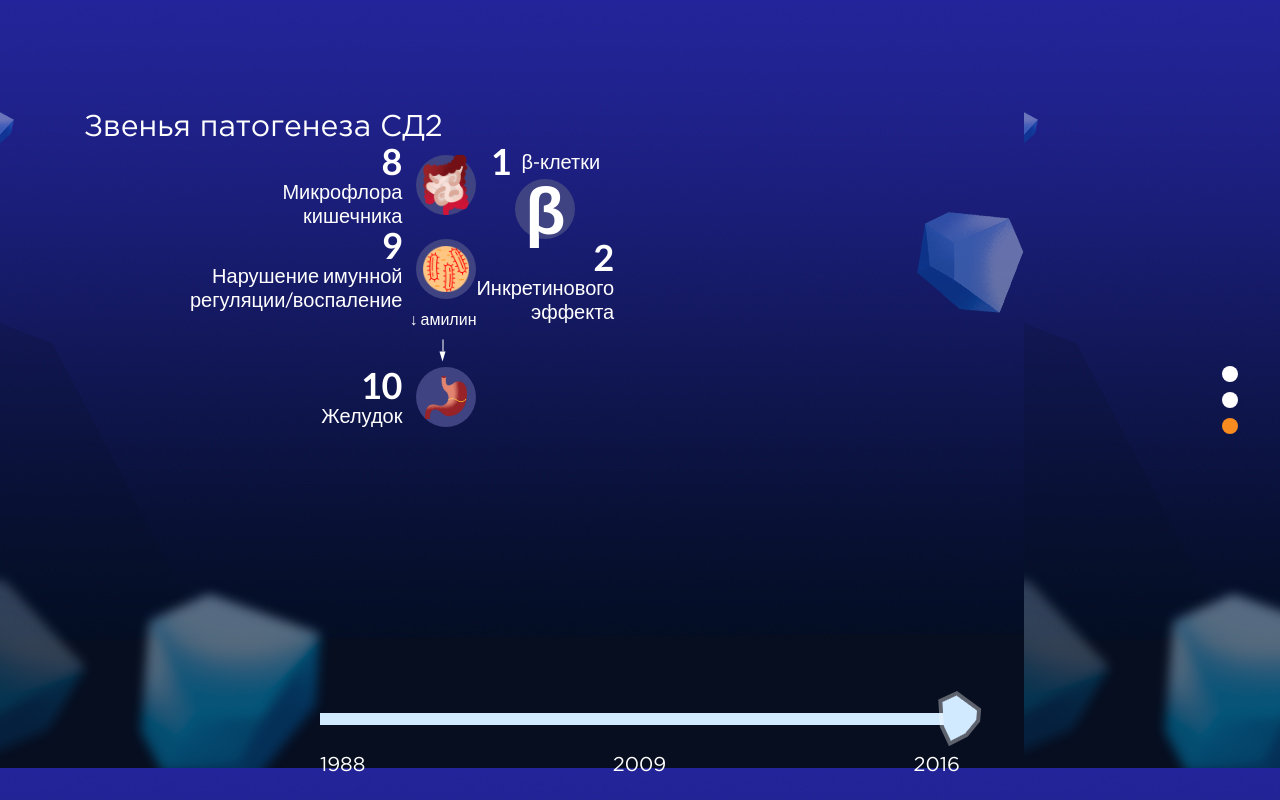
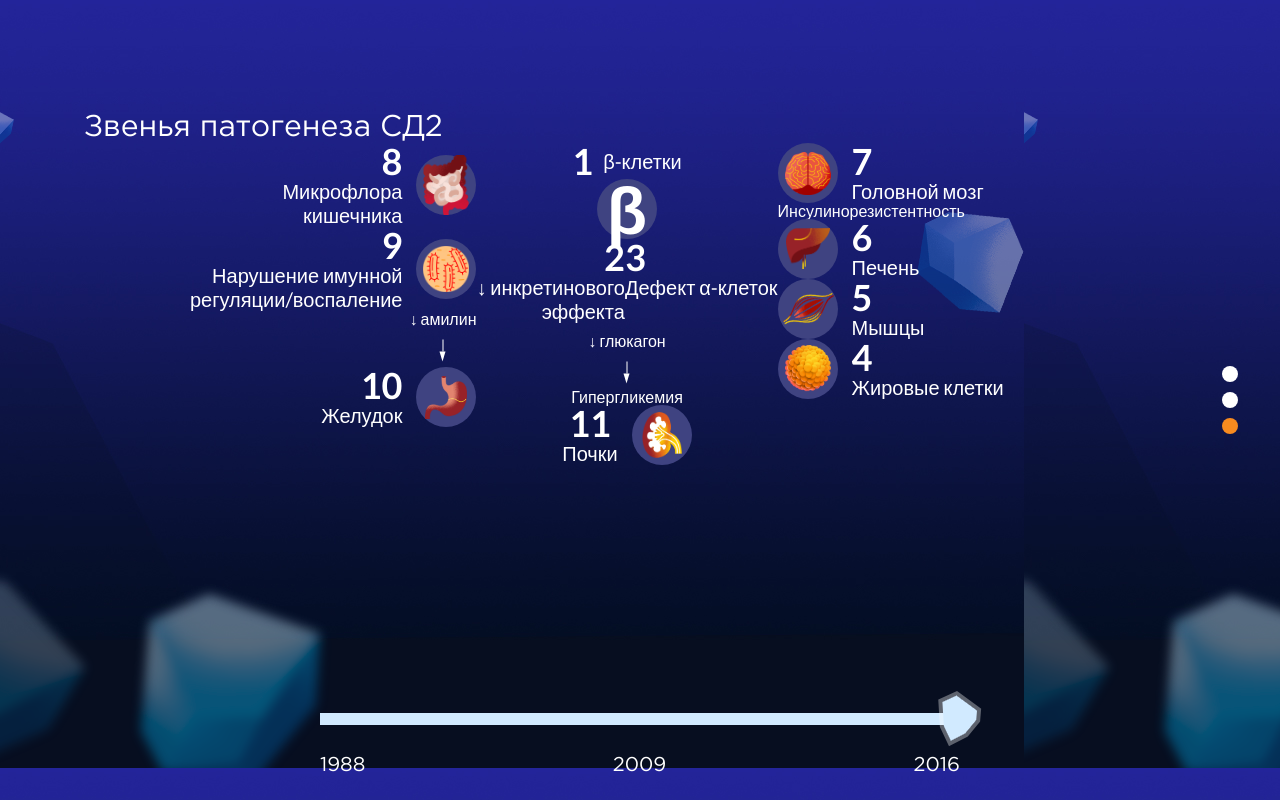
Before and after one commit to HungryOwl/therapy, a React app: page / in a window 1280 px wide. Built offline with nearby package versions, Linux system fonts and the light colour scheme.

Commit message:
Набросали третий слайд без стрелок и отступов

```diff
--- a/src/components/Slide/Pathogenesis2016.js
+++ b/src/components/Slide/Pathogenesis2016.js
@@ -72,46 +72,76 @@ const chainLinks = [
     },
     {
         layout: 'column-reverse',
-        align: '',
         contentLayout: 'column',
         contentAlign: 'end',
-        innerText: 'Инкретинового <br> эффекта',
+        innerText: '↓ инкретинового <br> эффекта',
         modificators: 'small',
         index: 2,
         arrows: []
     },
     {
-        layout: 'column',
+        layout: 'column-reverse',
+        contentLayout: 'column',
+        contentAlign: 'start',
+        text: 'Дефект α-клеток',
+        modificators: 'small',
+        index: 3,
+        arrows: []
+    },
+    {
+        layout: 'row-reverse',
         align: 'center',
         contentLayout: 'column',
         contentAlign: 'center',
-        innerText: 'Головной <br> мозг',
+        innerText: 'Почки',
+        img: 'kidneys',
+        modificators: 'small',
+        index: 11,
+        arrows: []
+    },
+    {
+        layout: 'row',
+        align: 'center',
+        contentLayout: 'column',
+        contentAlign: 'start',
+        text: 'Головной мозг',
         img: 'brain',
         modificators: 'small',
         index: 7,
-        arrows: [mainArrows.up]
+        arrows: []
     },
     {
-        layout: 'column',
+        layout: 'row',
         align: 'center',
         contentLayout: 'column',
-        contentAlign: 'center',
-        innerText: 'Печень',
+        contentAlign: 'start',
+        text: 'Печень',
         img: 'liver',
         modificators: 'small',
         index: 6,
-        arrows: [mainArrows.up]
+        arrows: []
     },
     {
-        layout: 'column',
+        layout: 'row',
         align: 'center',
         contentLayout: 'column',
-        contentAlign: 'center',
-        innerText: 'Мышцы',
+        contentAlign: 'start',
+        text: 'Мышцы',
         img: 'musle',
         modificators: 'small',
         index: 5,
-        arrows: [mainArrows.up]
+        arrows: []
+    },
+    {
+        layout: 'row',
+        align: 'center',
+        contentLayout: 'column',
+        contentAlign: 'start',
+        text: 'Жировые клетки',
+        img: 'lipid',
+        modificators: 'small',
+        index: 4,
+        arrows: []
     }
 ];
 
@@ -134,13 +164,34 @@ class Pathogenesis2016 extends Component {
                     <ChainLink {...chainLinks[2]}/>
                 </div>
 
-                <div className='hyperglycemia__column'>
+                <div className='hyperglycemia__column flex-align-center'>
                     <ChainLink {...chainLinks[3]}/>
-                    <ChainLink {...chainLinks[4]}/>
+
+                    <section className='hyperglycemia__row'>
+                        <ChainLink {...chainLinks[4]}/>
+                        <ChainLink {...chainLinks[5]}/>
+                    </section>
+
+                    <section className='hyperglycemia__row'>
+                        <div className='hyperglycemia__text hyperglycemia__text--amylin'>
+                            <span>↓ глюкагон</span>
+                            <Arrow length={12} deg={90} shiftX={20} />
+                        </div>
+                    </section>
+
+                    <div className='hyperglycemia__text'>Гипергликемия</div>
+                    <ChainLink {...chainLinks[6]}/>
                 </div>
 
                 <div className='hyperglycemia__column'>
+                    <ChainLink {...chainLinks[7]}/>
 
+                    <section className='hyperglycemia__column hyperglycemia__column--group'>
+                        <div className='hyperglycemia__text hyperglycemia__text--small'>Инсулинорезистентность</div>
+                        <ChainLink {...chainLinks[8]}/>
+                        <ChainLink {...chainLinks[9]}/>
+                        <ChainLink {...chainLinks[10]}/>
+                    </section>
                 </div>
             </article>
         ];
--- a/src/styles/layout.styl
+++ b/src/styles/layout.styl
@@ -39,3 +39,9 @@
 
 .flex-align-baseline
   align-items: baseline;
+
+.flex-salign-start
+  align-self: flex-start;
+
+.flex-salign-end
+  align-self: flex-end;
```
Also changed, not shown: src/styles/components/chainLink/chainLink.styl (line endings or trailing spaces).
